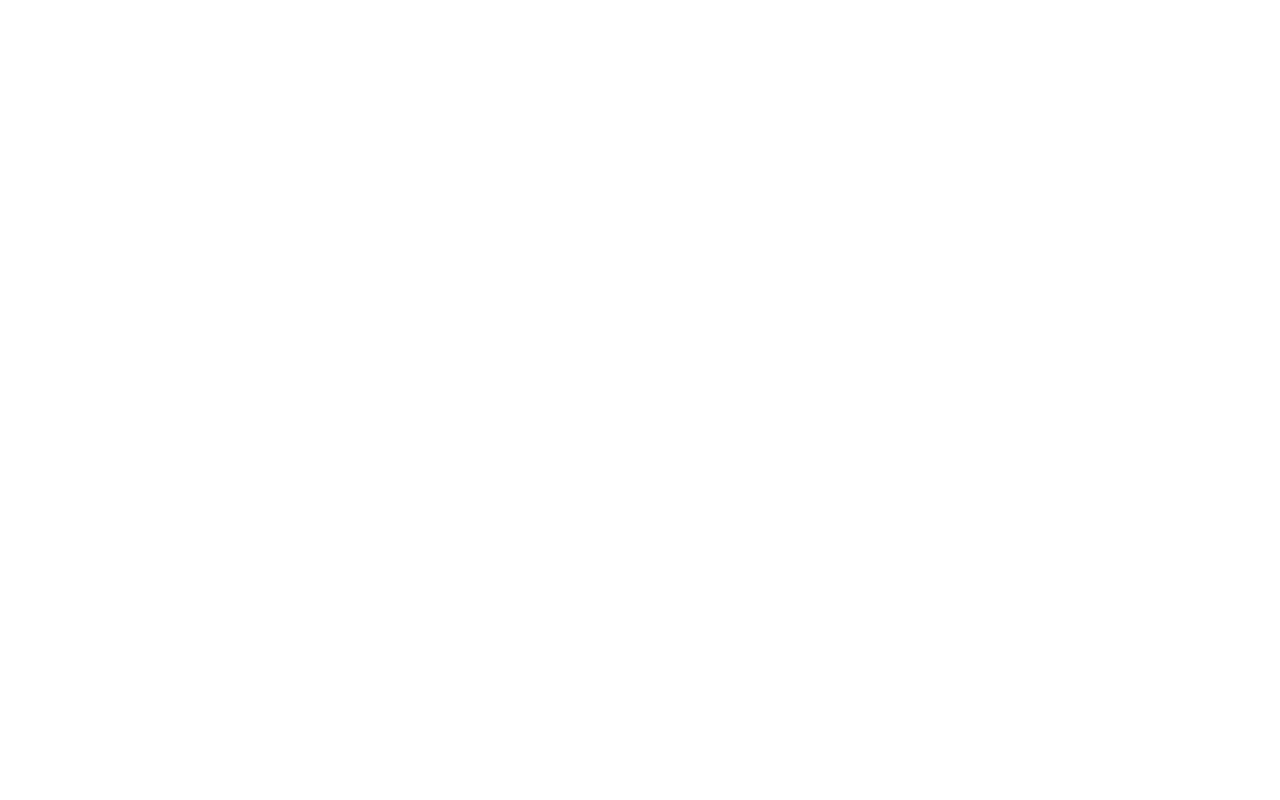
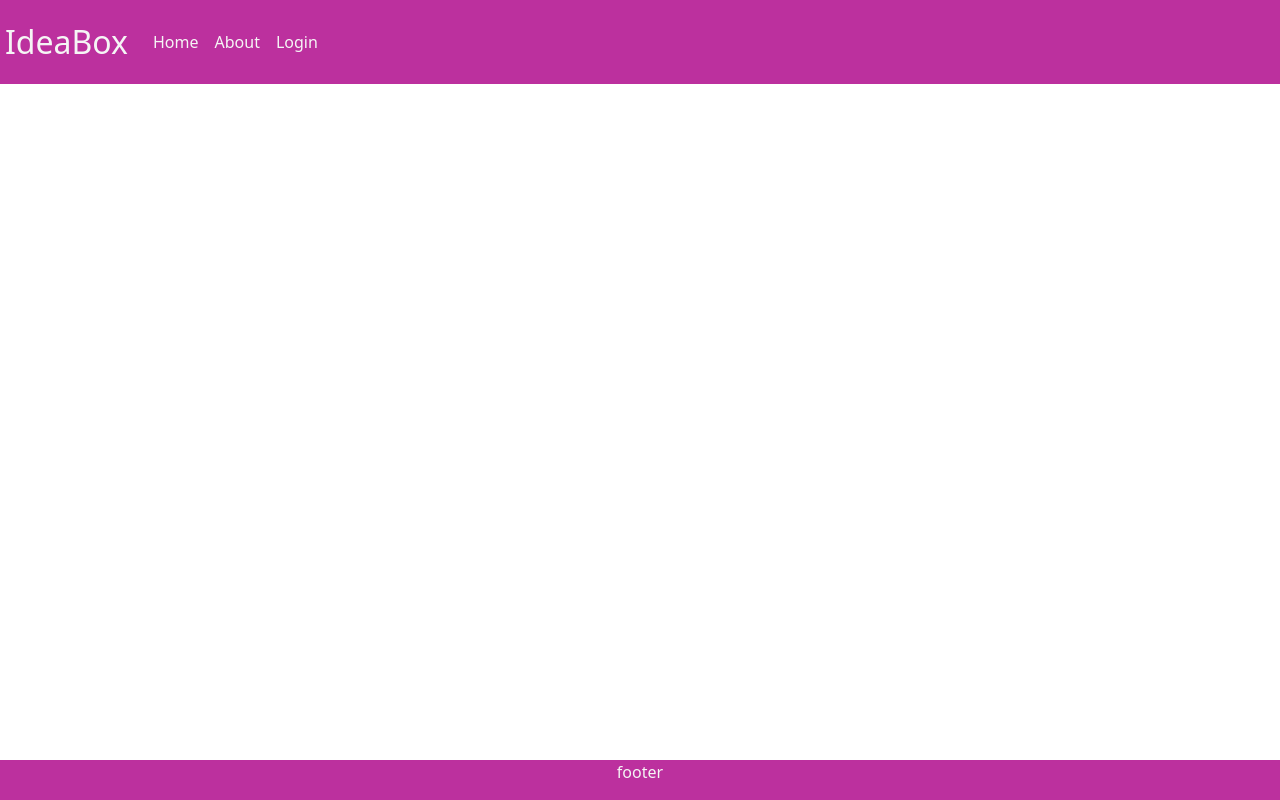
Before and after one commit to ThanSitt/Idea-box-project, a plain HTML site: page index.html in a window 1280 px wide. Drawn offline with nearby package versions, Linux system fonts and the light colour scheme.

Commit message:
home page first commit

```diff
--- /dev/null
+++ b/CSS/style.css
@@ -0,0 +1,31 @@
+:root{
+    --pink-color: rgb(188, 48, 158);
+    --light-color: #f5f5f5;
+    --dark-color: #333;
+}
+
+footer{
+    background-color: var(--pink-color);
+    display: flex;
+    justify-content: center;
+    position: fixed;
+    bottom: 0;
+    width: 100%
+}
+
+footer p{
+    color: var(--light-color)
+}
+
+nav{
+    background-color: var(--pink-color);
+}
+
+.nav-link{
+    color: var(--light-color);
+}
+.navbar-brand{
+    color: var(--light-color);
+    margin: 5px;
+    font-size: 2em;
+}
--- a/index.html
+++ b/index.html
@@ -3,9 +3,38 @@
 <head>
     <meta charset="UTF-8">
     <meta name="viewport" content="width=device-width, initial-scale=1.0">
-    <title>Document</title>
+    <link href="https://cdn.jsdelivr.net/npm/bootstrap@5.3.3/dist/css/bootstrap.min.css" rel="stylesheet" integrity="sha384-QWTKZyjpPEjISv5WaRU9OFeRpok6YctnYmDr5pNlyT2bRjXh0JMhjY6hW+ALEwIH" crossorigin="anonymous">
+    <link rel="stylesheet" href="https://cdn.jsdelivr.net/npm/bootstrap-icons@1.11.1/font/bootstrap-icons.css" integrity="sha384-4LISF5TTJX/fLmGSxO53rV4miRxdg84mZsxmO8Rx5jGtp/LbrixFETvWa5a6sESd" crossorigin="anonymous">
+    <link href="./CSS/style.css" rel="stylesheet">
+    <title>Todos</title>
 </head>
 <body>
-
+    <nav class="navbar navbar-expand-lg">
+        <a class="navbar-brand" href="#">IdeaBox</a>
+        <div class="container-fluid">
+          <button class="navbar-toggler" type="button" data-bs-toggle="collapse" data-bs-target="#navbarSupportedContent" aria-controls="navbarSupportedContent" aria-expanded="false" aria-label="Toggle navigation">
+            <span class="navbar-toggler-icon"></span>
+          </button>
+          <div class="collapse navbar-collapse" id="navbarSupportedContent">
+            <ul class="navbar-nav me-auto mb-2 mb-lg-0">
+              <li class="nav-item">
+                <a class="nav-link" href="#">Home</a>
+              </li>
+              <li class="nav-item">
+                <a class="nav-link" href="#">About</a>
+              </li>
+              <li class="nav-item">
+                <a class="nav-link" href="#">Login</a>
+              </li>
+            </ul>
+          </div>
+        </div>
+    </nav>
+    <div class="container">
+        <ul class ="list-group"></ul>
+    </div>
+    <footer><p>footer</p></footer>
+    <script src="https://cdn.jsdelivr.net/npm/bootstrap@5.3.3/dist/js/bootstrap.bundle.min.js" integrity="sha384-YvpcrYf0tY3lHB60NNkmXc5s9fDVZLESaAA55NDzOxhy9GkcIdslK1eN7N6jIeHz" crossorigin="anonymous"></script>
+    <script src="./JS/index.js" type ="module"></script>
 </body>
 </html>
```
Also changed, not shown: JS/about.js (added), JS/class/post.js (added), JS/index.js (added), JS/login.js (added), about.html (added), login.html (added).
